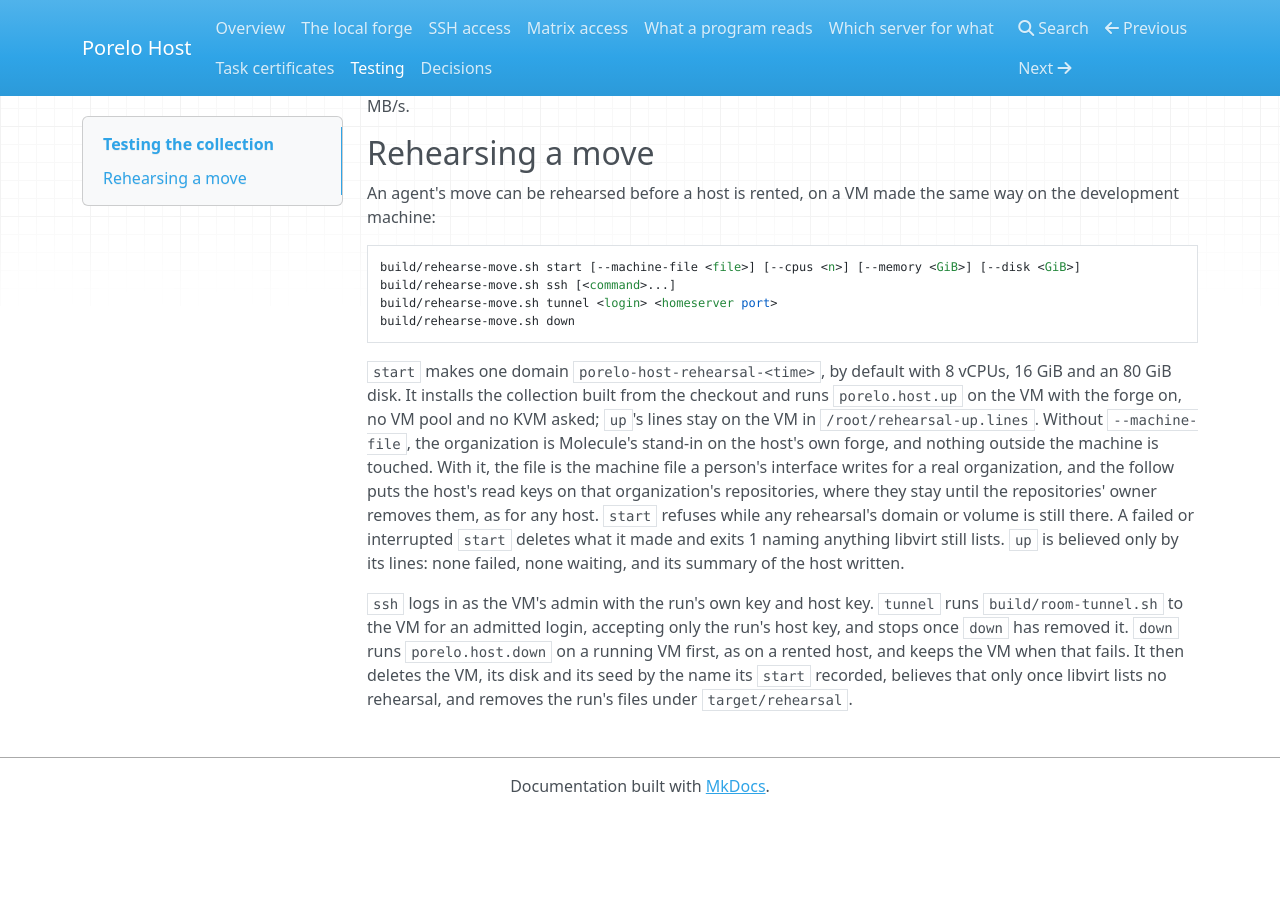
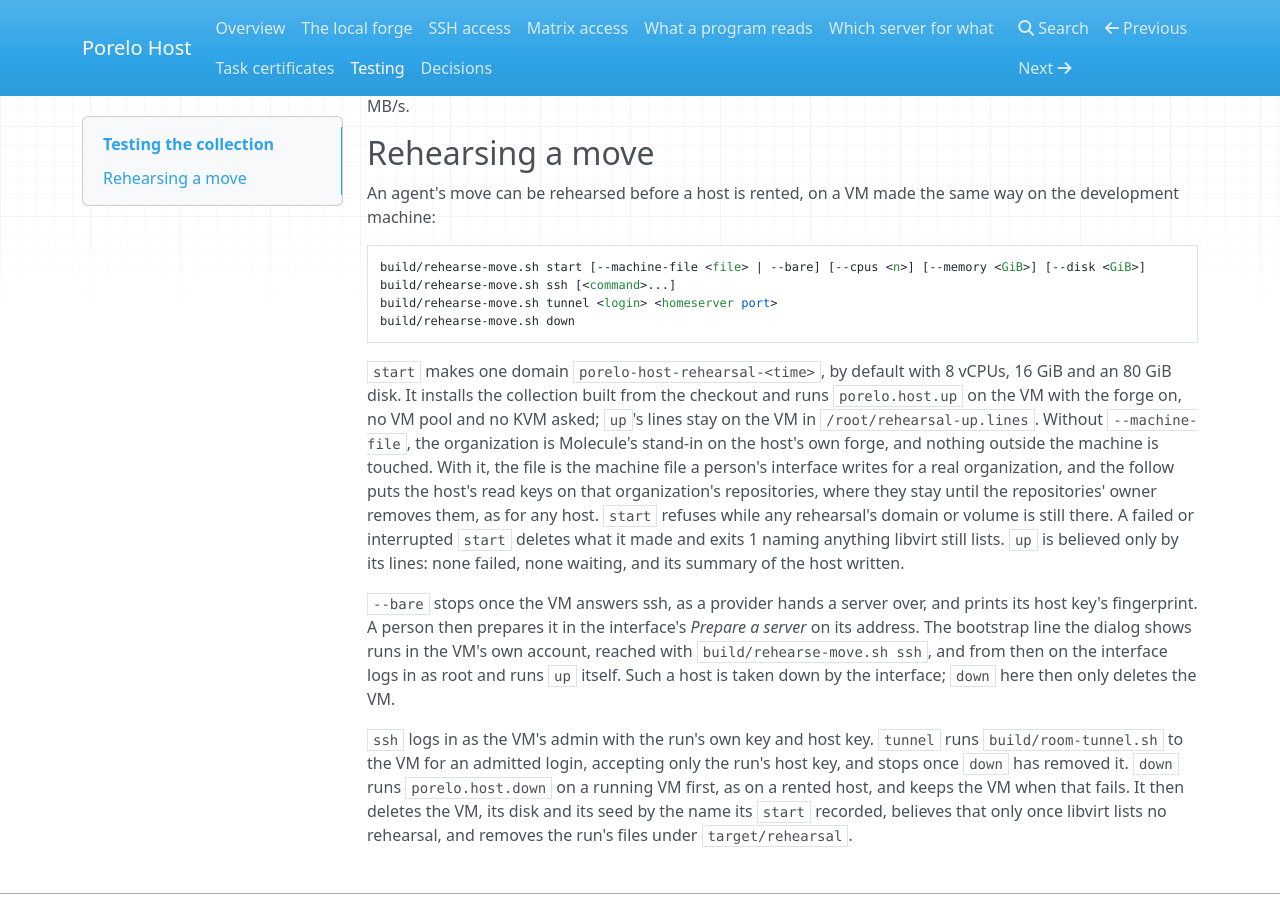
Before and after one commit to porelo-ai/porelo-host, an MkDocs documentation site: the page built from doc/testing.md, in a window 1280 px wide and 900 px high, scrolled down 1012 px. Built offline with MkDocs 1.6.1, drawn with Linux system fonts in a browser that asks for light colours; nearby versions of some CDN libraries; before the commit the page ends 1826 px from its top, so only the background shows below that.

Commit message:
Make the rehearsal's VM bare for the interface to prepare
Assisted-by: Claude Code, claude-opus-5-5

```diff
--- a/doc/testing.md
+++ b/doc/testing.md
@@ -43,7 +43,7 @@ The first run on a machine also downloads the image, 825 MB, about 70 s at the m
 
 An agent's move can be rehearsed before a host is rented, on a VM made the same way on the development machine:
 
-    build/rehearse-move.sh start [--machine-file <file>] [--cpus <n>] [--memory <GiB>] [--disk <GiB>]
+    build/rehearse-move.sh start [--machine-file <file> | --bare] [--cpus <n>] [--memory <GiB>] [--disk <GiB>]
     build/rehearse-move.sh ssh [<command>...]
     build/rehearse-move.sh tunnel <login> <homeserver port>
     build/rehearse-move.sh down
@@ -57,6 +57,11 @@ they stay until the repositories' owner removes them, as for any host. `start` r
 volume is still there. A failed or interrupted `start` deletes what it made and exits 1 naming anything libvirt still lists.
 `up` is believed only by its lines: none failed, none waiting, and its summary of the host written.
 
+`--bare` stops once the VM answers ssh, as a provider hands a server over, and prints its host key's fingerprint. A
+person then prepares it in the interface's *Prepare a server* on its address. The bootstrap line the dialog shows runs
+in the VM's own account, reached with `build/rehearse-move.sh ssh`, and from then on the interface logs in as root and
+runs `up` itself. Such a host is taken down by the interface; `down` here then only deletes the VM.
+
 `ssh` logs in as the VM's admin with the run's own key and host key. `tunnel` runs `build/room-tunnel.sh` to the VM for an
 admitted login, accepting only the run's host key, and stops once `down` has removed it. `down` runs
 `porelo.host.down` on a running VM first, as on a rented host, and keeps the VM when that fails. It then deletes the
```
Also changed, not shown: 1 other file.
